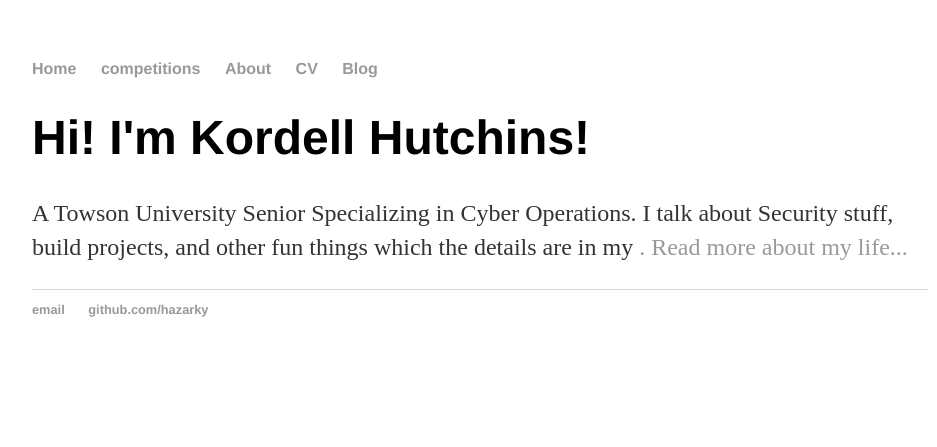
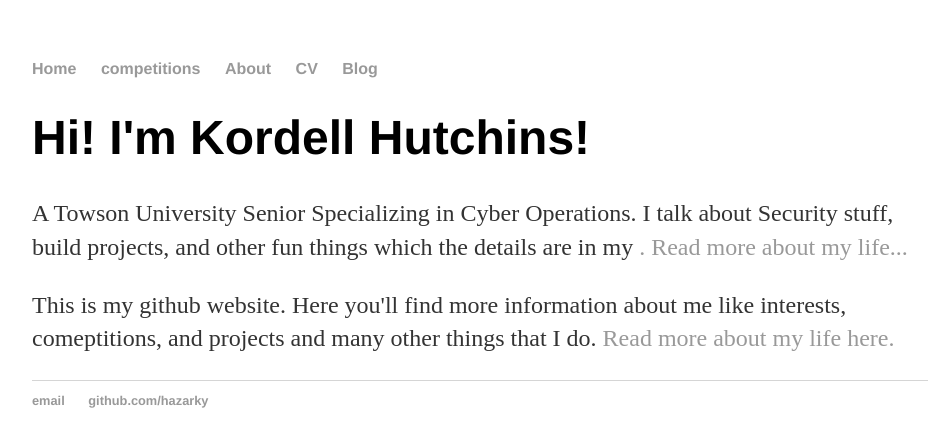
Before and after one commit to hazarky/hazarky.github.io, a Jekyll site: the page built from index.html, in a window 1280 px wide. Shown: the top 447 px of the page, without its empty margins (160-1097 px from the left). Built offline with Jekyll 4.4.1, drawn with Linux system fonts in a browser that asks for light colours.

Commit message:
Update index.html

```diff
--- a/index.html
+++ b/index.html
@@ -5,4 +5,5 @@ title: Kordell Hutchins, Towson Student
 <div class="blurp">
 	<h1> Hi! I'm Kordell Hutchins!</h1>
 	<p>A Towson University Senior Specializing in Cyber Operations. I talk about Security stuff, build projects, and other fun things which the details are in my <a href="/about">. Read more about my life...</a></p>
+	<p>This is my github website. Here you'll find more information about me like interests, comeptitions, and projects and many other things that I do.<a href="/about"> Read more about my life here.</p>
 </div><!-- /.blurb -->
```
